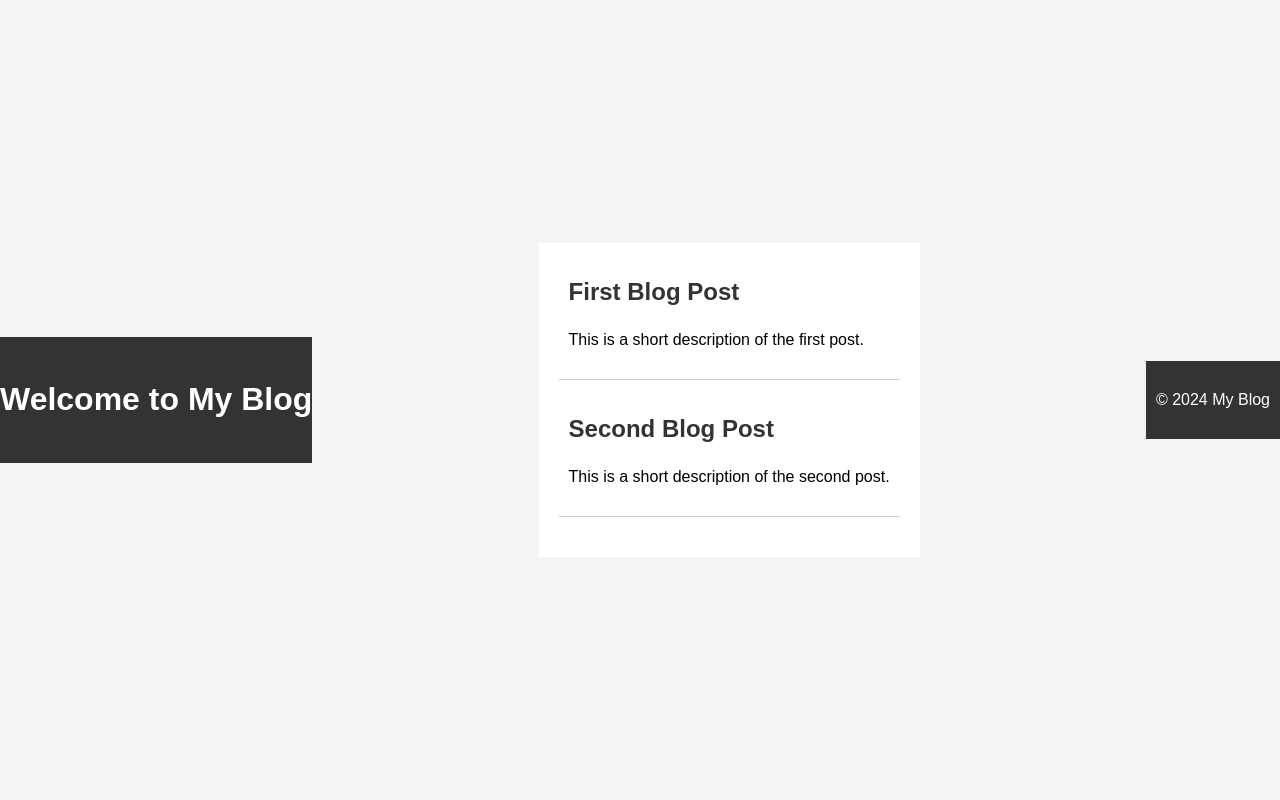
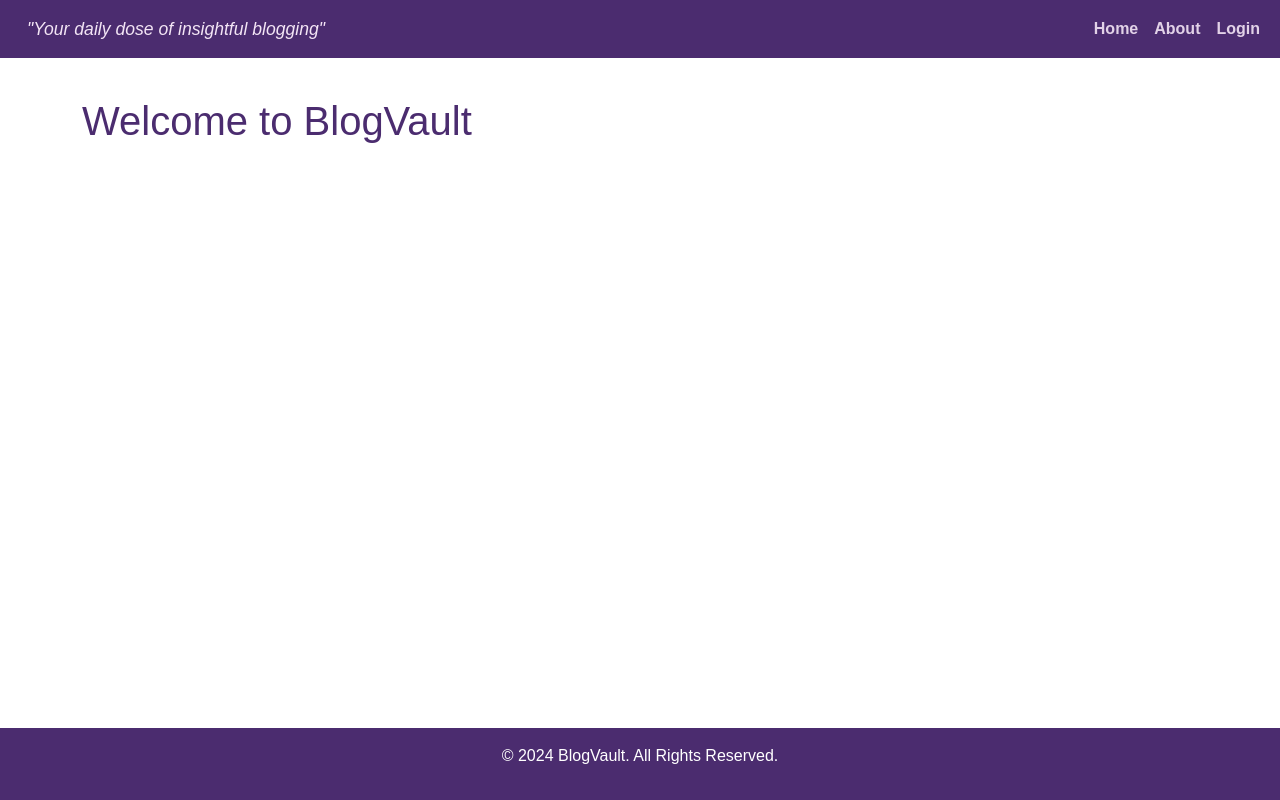
Before and after one commit to ritikv03/blog_phps, a PHP site: page / in a window 1280 px wide. Run offline with PHP 8.4, Linux system fonts and the light colour scheme.

Commit message:
navbar and index

```diff
--- /dev/null
+++ b/index.css
@@ -0,0 +1,49 @@
+body {
+    background-color: #ffffff;
+    color: #333;
+    font-family: 'Arial', sans-serif;
+    margin: 0;
+    padding: 0;
+    display: flex;
+    flex-direction: column;
+    min-height: 100vh;
+}
+
+.bg-dark-purple {
+    background-color: #4b2c6f !important; /* Ensure background color is applied */
+}
+
+.navbar-text {
+    color: #f3e5f5;
+    font-style: italic;
+    font-size: 1.1rem;
+    padding-left: 15px;
+}
+
+.nav-link {
+    color: #f3e5f5;
+    font-weight: bold;
+    opacity: 0.9;
+}
+
+.nav-link:hover {
+    color: #d4b0ff;
+}
+
+h1 {
+    color: #4b2c6f;
+    padding-top: 15px;
+    margin-bottom: 20px;
+}
+
+footer {
+    background-color: #4b2c6f; /* Same color as navbar */
+    color: #f3e5f5;
+    position: relative;
+}
+
+@media (max-width: 768px) {
+    .navbar-text {
+        font-size: 0.9rem; /* Adjust the font size for smaller screens */
+    }
+}
--- a/index.php
+++ b/index.php
@@ -2,33 +2,54 @@
 <html lang="en">
 <head>
     <meta charset="UTF-8">
-    <meta http-equiv="X-UA-Compatible" content="IE=edge">
     <meta name="viewport" content="width=device-width, initial-scale=1.0">
-    <title>Simple Blog</title>
-    <link rel="stylesheet" href="styles.css">
+    <title>BlogVault</title>
+    <link href="https://cdn.jsdelivr.net/npm/bootstrap@5.3.0/dist/css/bootstrap.min.css" rel="stylesheet">
+    <link href="https://cdn.jsdelivr.net/npm/bootstrap-icons/font/bootstrap-icons.css" rel="stylesheet">
+    <link rel="stylesheet" href="index.css">
 </head>
-<body>
-    <header>
-        <h1>Welcome to My Blog</h1>
-    </header>
-    <main>
-        <?php
-        // Sample data for demonstration purposes
-        $posts = [
-            ['id' => 1, 'title' => 'First Blog Post', 'excerpt' => 'This is a short description of the first post.'],
-            ['id' => 2, 'title' => 'Second Blog Post', 'excerpt' => 'This is a short description of the second post.'],
-        ];
+<body class="d-flex flex-column min-vh-100">
+    <!-- Full-width Navbar -->
+    <nav class="navbar navbar-expand-lg bg-dark-purple w-100">
+        <div class="container-fluid">
+            <!-- Left-side Text -->
+            <span class="navbar-text text-highlight">"Your daily dose of insightful blogging"</span>
 
-        foreach ($posts as $post) {
-            echo "<div class='post'>";
-            echo "<h2><a href='post.php?id=" . $post['id'] . "'>" . $post['title'] . "</a></h2>";
-            echo "<p>" . $post['excerpt'] . "</p>";
-            echo "</div>";
-        }
-        ?>
-    </main>
-    <footer>
-        <p>&copy; 2024 My Blog</p>
+            <!-- Toggler for Mobile View -->
+            <button class="navbar-toggler" type="button" data-bs-toggle="collapse" data-bs-target="#navbarNav" aria-controls="navbarNav" aria-expanded="false" aria-label="Toggle navigation">
+                <span class="navbar-toggler-icon"></span>
+            </button>
+
+            <!-- Navbar Links -->
+            <div class="collapse navbar-collapse" id="navbarNav">
+                <ul class="navbar-nav ms-auto">
+                    <li class="nav-item">
+                        <a class="nav-link" href="#">Home</a>
+                    </li>
+                    <li class="nav-item">
+                        <a class="nav-link" href="#">About</a>
+                    </li>
+                    <li class="nav-item">
+                        <a class="nav-link" href="login.php">Login</a>
+                    </li>
+                </ul>
+            </div>
+        </div>
+    </nav>
+
+    <!-- Main Content -->
+    <div class="container flex-grow-1">
+        <main class="my-4">
+            <h1>Welcome to BlogVault</h1>
+            <!-- Add your main page content here -->
+        </main>
+    </div>
+
+    <!-- Footer -->
+    <footer class="bg-dark-purple text-white text-center py-3 mt-auto">
+        <p>&copy; 2024 BlogVault. All Rights Reserved.</p>
     </footer>
+
+    <script src="https://cdn.jsdelivr.net/npm/bootstrap@5.3.0/dist/js/bootstrap.bundle.min.js"></script>
 </body>
 </html>
```
